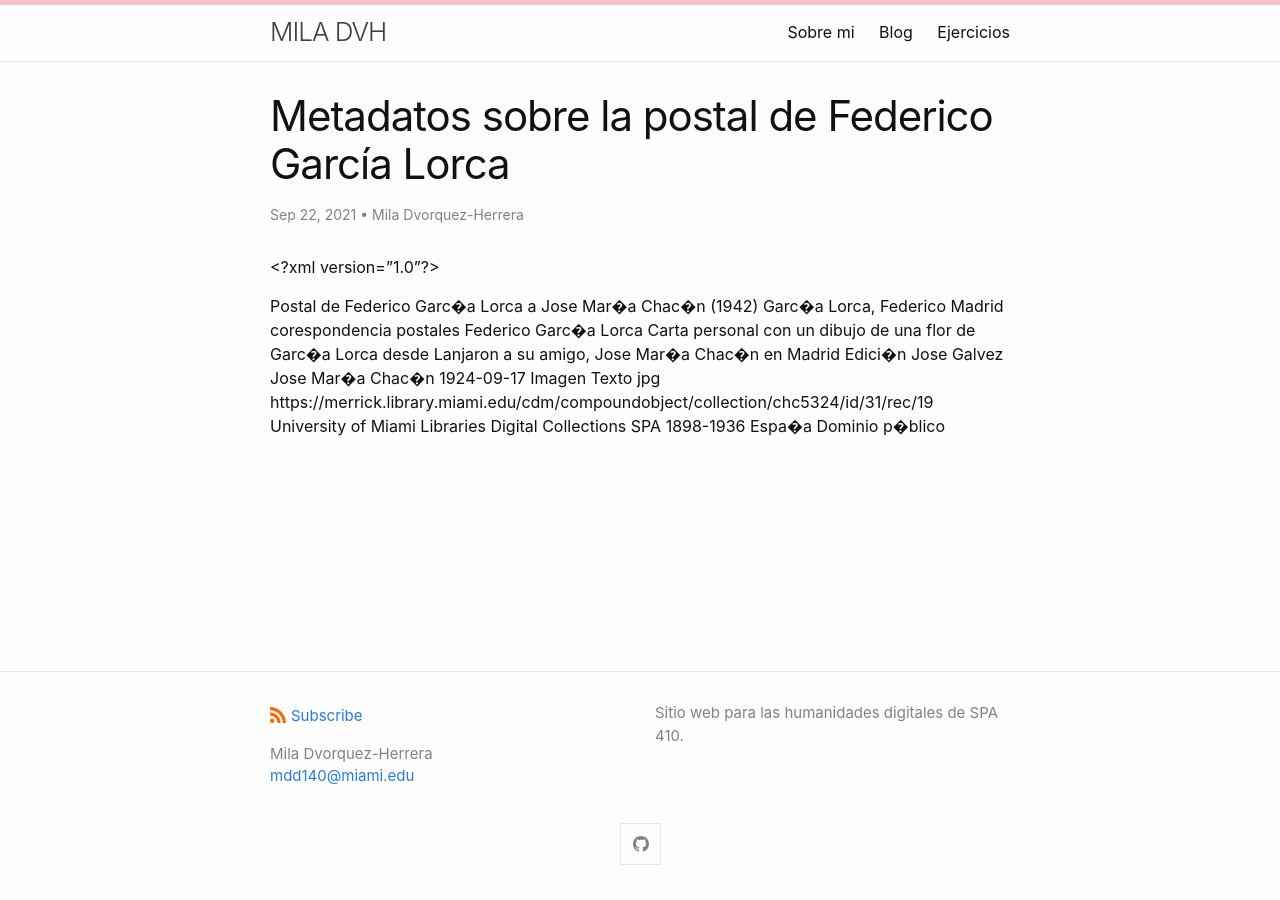
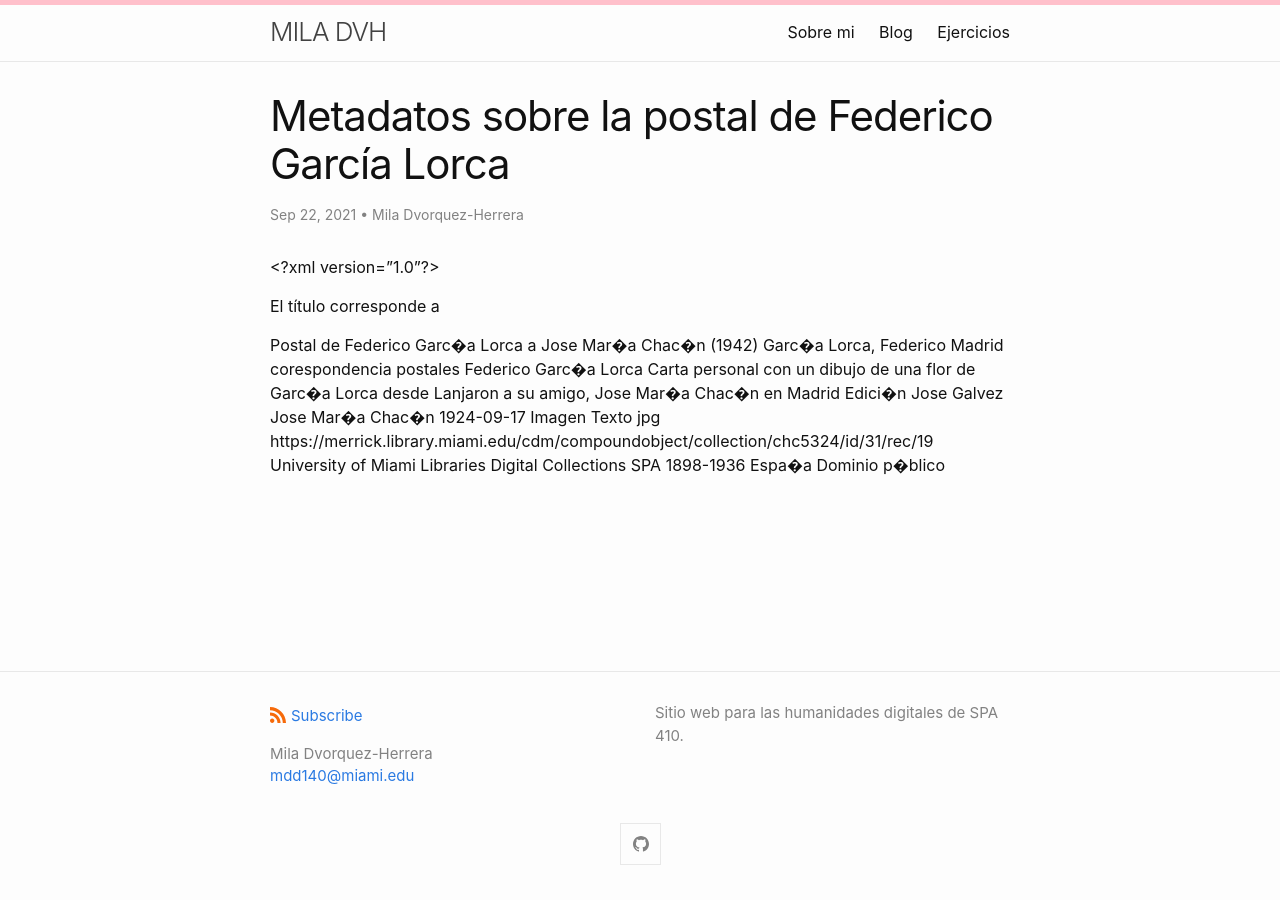
Before and after one commit to miladvh/miladvh.github.io, a Jekyll site: the page built from _posts/2021-09-22-metadatos.md, in a window 1280 px wide. Built offline with Jekyll 4.4.1, drawn with Linux system fonts in a browser that asks for light colours.

Commit message:
Update 2021-09-22-metadatos.md

```diff
--- a/_posts/2021-09-22-metadatos.md
+++ b/_posts/2021-09-22-metadatos.md
@@ -7,6 +7,8 @@ author: Mila Dvorquez-Herrera
 <?xml version="1.0"?>
 <metadata
     xmlns:dc="http://purl.org/dc/elements/1.1/">
+
+    <p>El título corresponde a </p>
 
     <dc:title>
         Postal de Federico Garc�a Lorca a Jose Mar�a Chac�n (1942)
```
